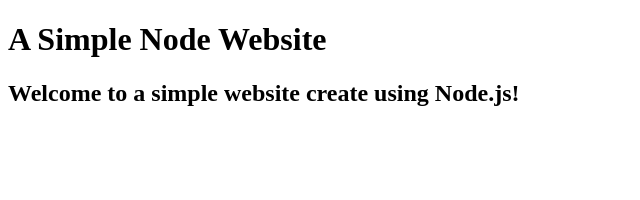
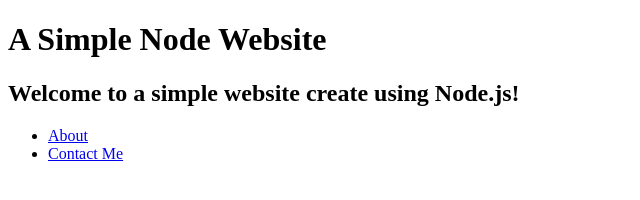
Before and after one commit to Sullivown/node_website, a plain HTML site: page pages/index.html in a window 1280 px wide. Shown: the whole page, without its empty margins (0-640 px from the left). Drawn offline with Linux system fonts and the light colour scheme.

Commit message:
add nav links to index.html

```diff
--- a/pages/index.html
+++ b/pages/index.html
@@ -9,5 +9,15 @@
 	<body>
 		<h1>A Simple Node Website</h1>
 		<h2>Welcome to a simple website create using Node.js!</h2>
+		<nav>
+			<ul>
+				<li>
+					<a href="/about">About</a>
+				</li>
+				<li>
+					<a href="/contact-me">Contact Me</a>
+				</li>
+			</ul>
+		</nav>
 	</body>
 </html>
```
